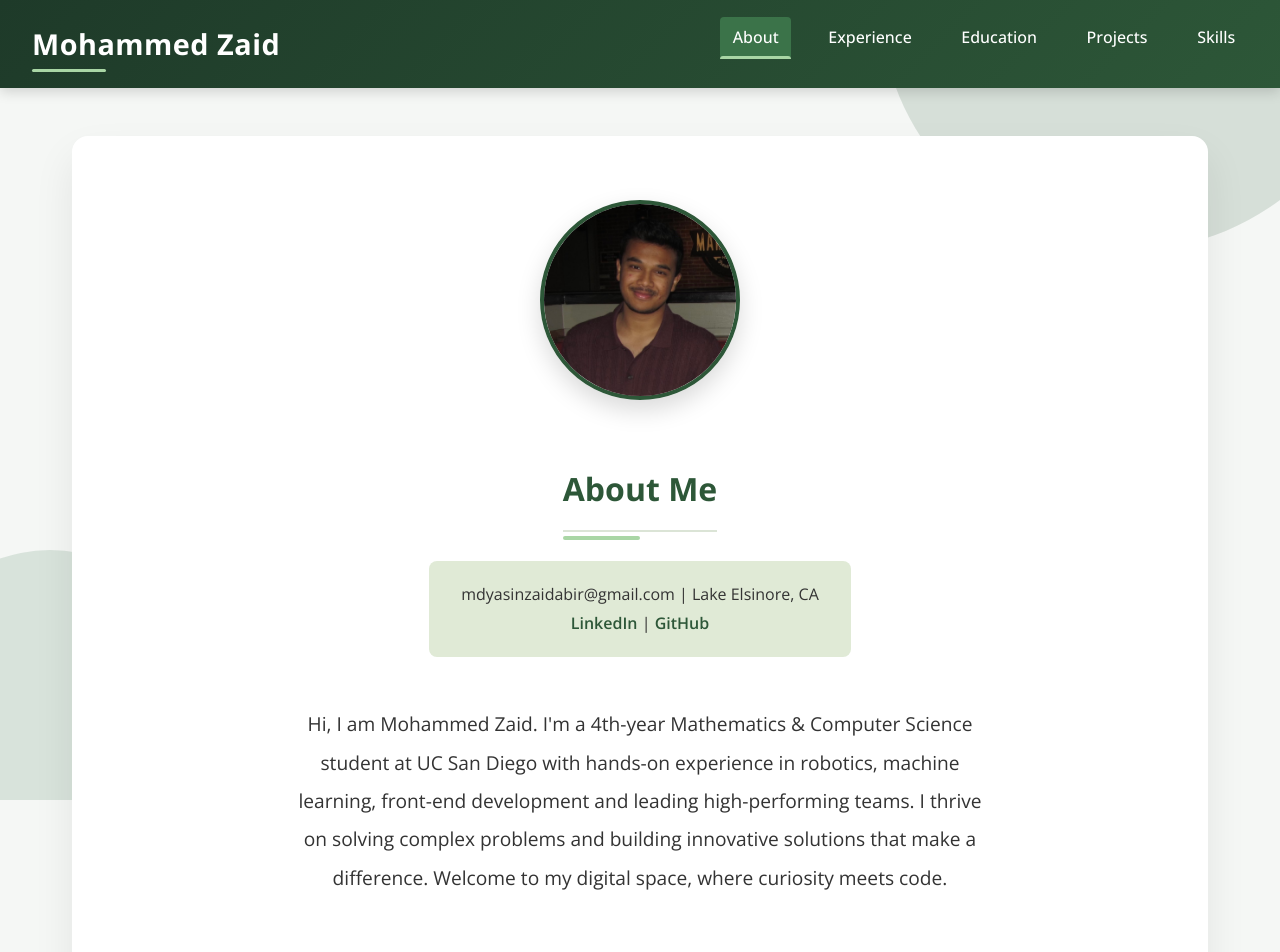
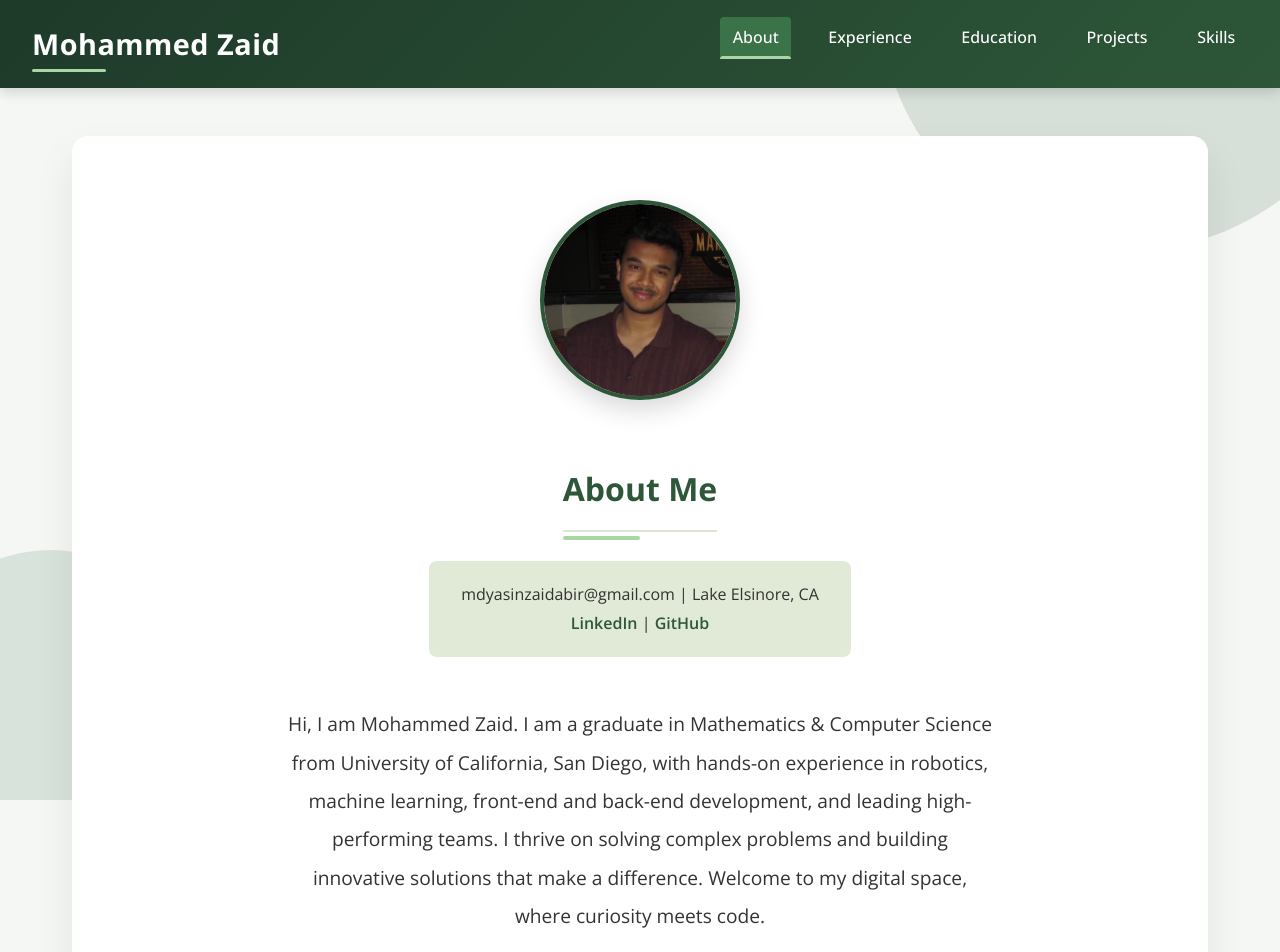
Before and after one commit to mzaid03/PersonalWeb, a React (Create React App) app: page / in a window 1280 px wide. Shown: the top 952 px of the page. Built offline with nearby package versions, Linux system fonts and the light colour scheme.

Commit message:
new status

```diff
--- a/src/App.js
+++ b/src/App.js
@@ -197,9 +197,9 @@ function App() {
  transition={{ delay: 0.6, duration: 0.8 }}
  >
  Hi, I am Mohammed Zaid.
- I'm a 4th-year Mathematics & Computer Science student at UC San Diego with hands-on experience in robotics,
- machine learning, front-end development and leading high-performing teams. I thrive on solving complex problems and
- building innovative solutions that make a difference. Welcome to my digital space, where curiosity meets code.
+ I am a graduate in Mathematics & Computer Science from University of California, San Diego, with hands-on experience in robotics,
+ machine learning, front-end and back-end development, and leading high-performing teams. I thrive on solving complex problems
+ and building innovative solutions that make a difference. Welcome to my digital space, where curiosity meets code.
  </motion.p>
 
  <motion.div
```
Also changed, not shown: 1 other file (tests, documents, lock files or other folders).
